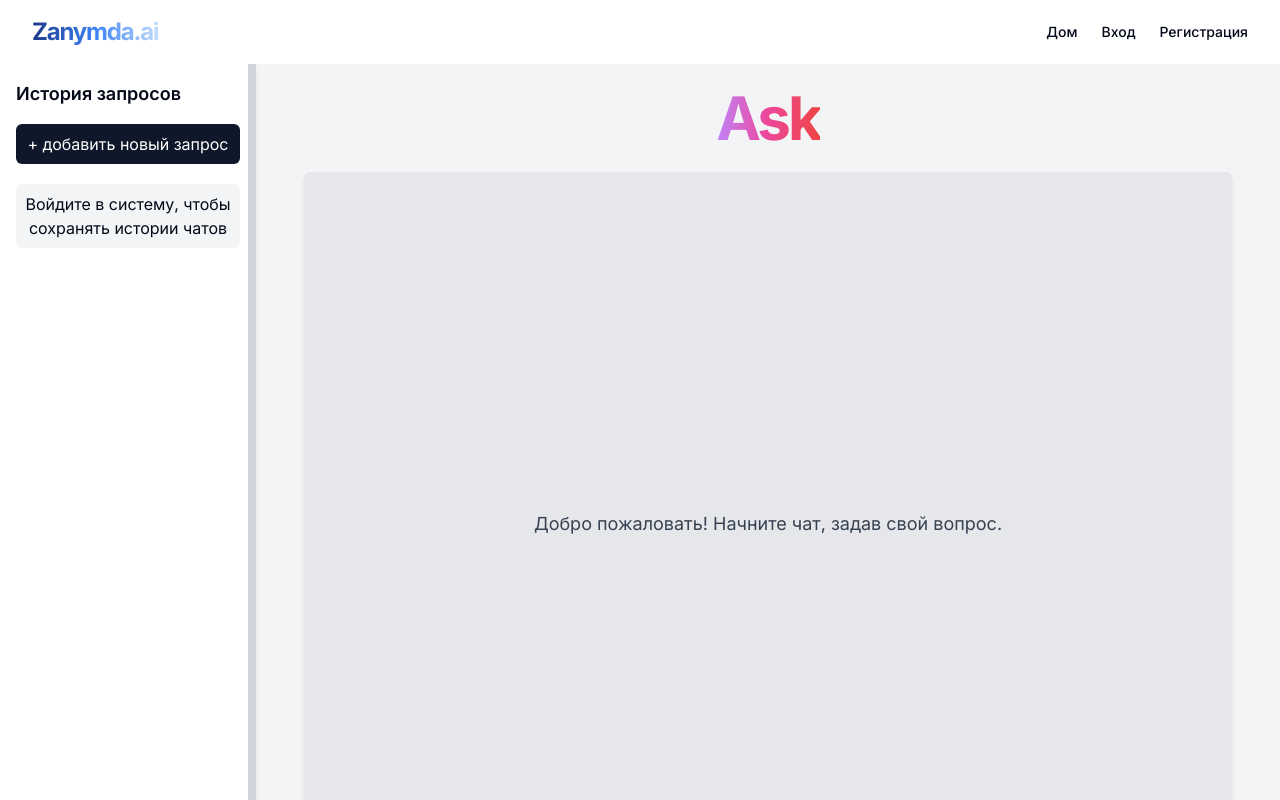
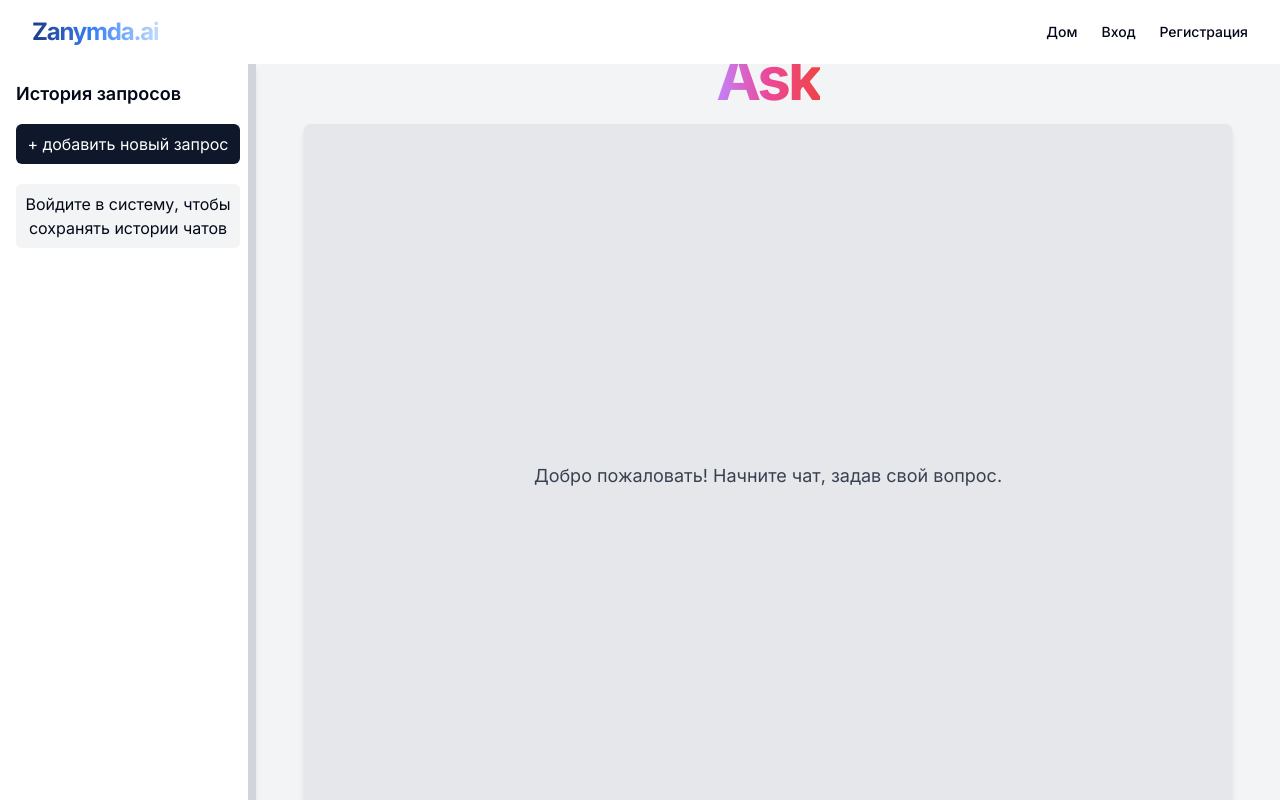
Before and after one commit to mountain-nomad/legal_front, a Next.js app: page /search_for_non_prof in a window 1280 px wide. Shown: the top 800 px of the page. Built offline with nearby package versions, Linux system fonts and the light colour scheme.

Commit message:
let him raise2

```diff
--- a/src/app/search_for_non_prof/page.tsx
+++ b/src/app/search_for_non_prof/page.tsx
@@ -1,12 +1,10 @@
-"use client";
-
 import React, { useState } from "react";
 import Chat from "../components/chat";
 import Sidebar from "../components/Sidebar"; // Import the Sidebar component
 
 interface ChatItem {
     title: string;
-    messages: Array<{ text: string, sender: string, time: string, page_content?: string, source?: string }>;
+    messages: Array<{ text: string, sender: 'user' | 'bot', time: string, page_content?: string, source?: string }>;
     time: string;
 }
 
@@ -22,13 +20,13 @@ export default function Component() {
     };
 
     return (
-        <div className=" flex flex-col min-h-screen bg-gray-100 pt-12 md:flex-row">
+        <div className="flex flex-col min-h-screen bg-gray-100 pt-12 md:flex-row">
             <Sidebar onSelectChat={handleSelectChat} onAddNewQuery={handleAddNewQuery} />
             <div className="flex flex-col items-center justify-center w-full ml-0 md:ml-64 mt-8 md:mt-0">
                 <div className="max-w-6xl w-full px-4 sm:px-6 lg:px-8 flex flex-col flex-grow">
-                    <div className="mt-10 flex flex-col items-center flex-grow space-y-0">
-                        <h1 className="text-4xl font-bold tracking-tighter sm:text-5xl xl:text-6xl bg-gradient-to-r from-purple-400 via-pink-500 to-red-500 bg-clip-text text-transparent mb-2">Ask</h1> {/* Reduced bottom margin */}
-                        <div className="relative w-full flex flex-col flex-grow mt-2">
+                    <div className="flex flex-col items-center flex-grow space-y-0">
+                        <h1 className="text-4xl font-bold tracking-tighter sm:text-5xl xl:text-6xl bg-gradient-to-r from-purple-400 via-pink-500 to-red-500 bg-clip-text text-transparent mb-0">Ask</h1> {/* No bottom margin */}
+                        <div className="relative w-full flex flex-col flex-grow mt-0.5"> {/* Reduced top margin */}
                             <Chat selectedChat={selectedChat} onNewQuery={handleAddNewQuery} />
                         </div>
                     </div>
```
